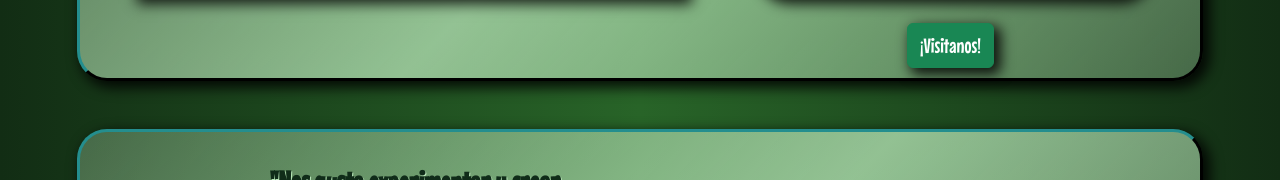
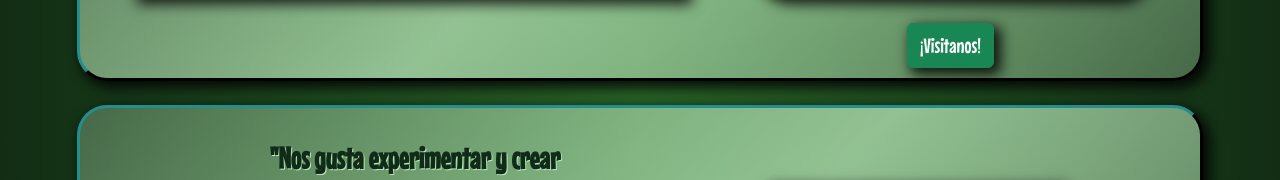
Before and after one commit to BrunoRealan/proyecto_abalos, a website: page index.html in a window 1280 px wide. Shown: the part 1386-1566 px from the top of the page. Drawn offline with nearby package versions, Linux system fonts and the light colour scheme; a web font is replaced by a local one.

Commit message:
Erase .columnaCentrada to <section> of index.html

```diff
--- a/index.html
+++ b/index.html
@@ -126,7 +126,7 @@
                     </div>
                 </div>
             </section>
-            <section class="columnaCentrada">
+            <section>
                 <div class="cards filaCentrada">
                     <iframe class="cards__video" src="https://www.youtube.com/embed/TlXXniCOkXU"
                         title="YouTube video player" frameborder="0"
```
